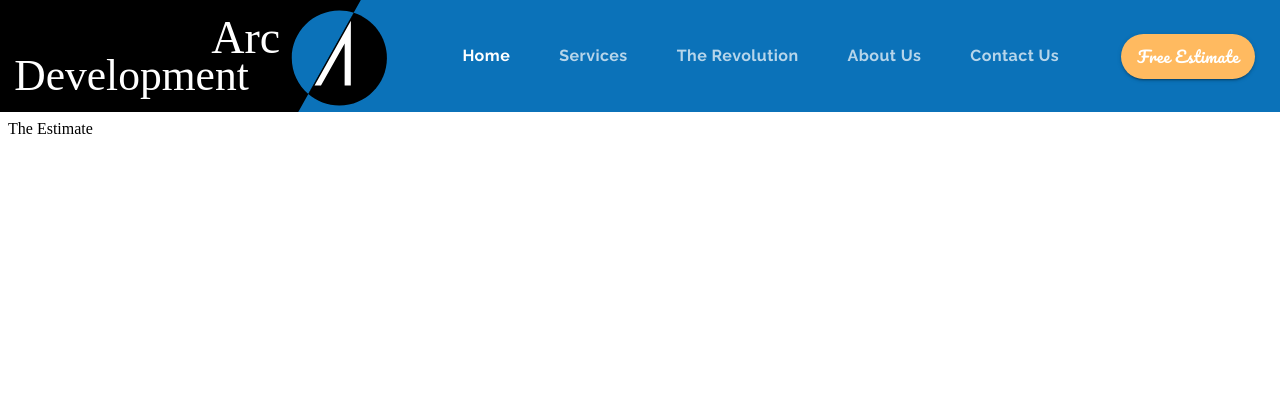
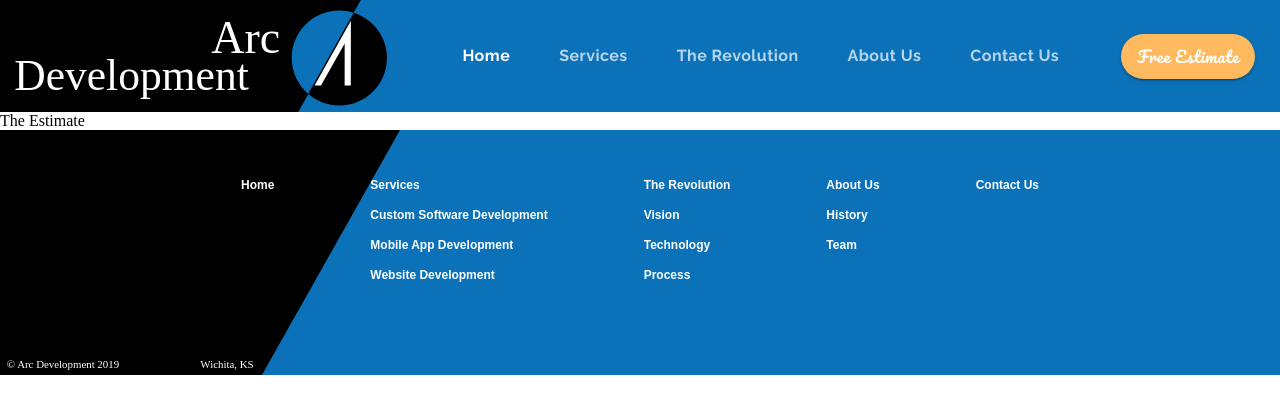
Before and after one commit to dtruong8/Material-UI-ReactJS, a React (Create React App) app in the folder arcdevelopment/: page /estimate in a window 1280 px wide. Shown: the top 414 px of the page. Built offline with nearby package versions, Linux system fonts and the light colour scheme.

Commit message:
Completed Active Tab
Complete responsive Grids

```diff
--- a/arcdevelopment/package.json
+++ b/arcdevelopment/package.json
@@ -3,9 +3,9 @@
   "version": "0.1.0",
   "private": true,
   "dependencies": {
-    "@material-ui/core": "^4.11.0",
+    "@material-ui/core": "^4.11.1",
     "@material-ui/icons": "^4.9.1",
-    "@material-ui/styles": "^4.10.0",
+    "@material-ui/styles": "^4.11.1",
     "@testing-library/jest-dom": "^5.11.6",
     "@testing-library/react": "^11.2.0",
     "@testing-library/user-event": "^12.2.2",
--- a/arcdevelopment/public/index.html
+++ b/arcdevelopment/public/index.html
@@ -26,7 +26,7 @@
     -->
     <title>Arc Development</title>
   </head>
-  <body>
+  <body style="margin:0">
     <noscript>You need to enable JavaScript to run this app.</noscript>
     <div id="root"></div>
     <!--
--- a/arcdevelopment/src/components/App.js
+++ b/arcdevelopment/src/components/App.js
@@ -1,18 +1,27 @@
-import React from 'react';
+import React, { useState } from 'react';
 import { ThemeProvider } from '@material-ui/styles';
 import {BrowserRouter, Route, Switch} from "react-router-dom";
 
 import theme from './ui/Theme';
 import Header from '../components/ui/Header';
+import Footer from '../components/ui/Footer';
+
 
 
 function App() {
+  const [value, setValue] = useState(0);
+  const [selectedIndex, setSelectedIndex] = useState(0);
   return (
     <ThemeProvider theme={ theme }>
       <BrowserRouter>
-        <Header />
+        <Header
+          value={value}
+          setValue={setValue}
+          selectedIndex={selectedIndex}
+          setSelectedIndex={setSelectedIndex}
+        />
         <Switch>
-          <Route exact path="/" component={() => <div>Home</div>} />
+          <Route exact path="/" component={() => <div style={{height:"2000px"}}>Home</div>} />
           <Route exact path="/services" component={() => <div>Services</div>} />
           <Route exact path="/customsoftware" component={() => <div>Custom Software</div>} />
           <Route exact path="/mobileapps" component={() => <div>Mobile Apps</div>} />
@@ -22,6 +31,12 @@
           <Route exact path="/contact" component={() => <div>Contact Us</div>} />
           <Route exact path="/estimate" component={() => <div>The Estimate</div>} />
         </Switch>
+        <Footer
+          value={value}
+          setValue={setValue}
+          selectedIndex={selectedIndex}
+          setSelectedIndex={setSelectedIndex}
+        />
       </BrowserRouter>
     </ThemeProvider>
   );
--- /dev/null
+++ b/arcdevelopment/src/components/ui/Footer.js
@@ -0,0 +1,115 @@
+import React from 'react';
+import { makeStyles } from '@material-ui/styles';
+import { Grid, Hidden } from '@material-ui/core';
+import { Link } from 'react-router-dom';
+
+import footerAdornment from '../../assets/Footer Adornment.svg';
+
+const useStyles = makeStyles(theme => ({
+    footer: {
+        backgroundColor: theme.palette.common.blue,
+        width: "100%",
+        zIndex: 1302,
+        position: "relative"
+    },
+    adornment: {
+        width: "25em",
+        verticalAlign: "bottom",
+        [theme.breakpoints.down("md")]: {
+            width: "21em"
+        },
+        [theme.breakpoints.down("xs")]: {
+            width: "15em"
+        }
+    },
+    mainContainer: {
+        position: "absolute"
+    },
+    link: {
+        color: "white",
+        fontFamily: "Arial",
+        fontSize: "0.75rem",
+        fontWeight: "bold",
+        textDecoration: "none"
+    },
+    gridItem: {
+        margin: "3em"
+    }
+}));
+
+export default function Footer(props) {
+    const classes = useStyles();
+
+    return (
+            <footer className={classes.footer}>
+            <Hidden mdDown>
+                <Grid container justify="center" className={classes.mainContainer}>
+                    <Grid item className={classes.gridItem}>
+                        <Grid container direction="column" spacing={2}>
+                            <Grid item component={Link} onClick={() => props.setValue(0)} to="/" className={classes.link}>
+                                Home
+                    </Grid>
+                        </Grid>
+                    </Grid>
+                    <Grid item className={classes.gridItem}>
+                        <Grid container direction="column" spacing={2}>
+                            <Grid item component={Link} onClick={() => { props.setValue(1); props.setSelectedIndex(0); }} to="/services" className={classes.link}>
+                                Services
+                    </Grid>
+                            <Grid item component={Link} onClick={() => { props.setValue(1); props.setSelectedIndex(1); }} to="/customsoftware" className={classes.link}>
+                                Custom Software Development
+                    </Grid>
+                            <Grid item component={Link} onClick={() => { props.setValue(1); props.setSelectedIndex(2); }} to="/mobileapps" className={classes.link}>
+                                Mobile App Development
+                    </Grid>
+                            <Grid item component={Link} onClick={() => { props.setValue(1); props.setSelectedIndex(3); }} to="/websites" className={classes.link}>
+                                Website Development
+                    </Grid>
+                        </Grid>
+                    </Grid>
+                    <Grid item className={classes.gridItem}>
+                        <Grid container direction="column" spacing={2}>
+                            <Grid item component={Link} onClick={() => props.setValue(2)} to="/revolution" className={classes.link}>
+                                The Revolution
+                    </Grid>
+                            <Grid item component={Link} onClick={() => props.setValue(2)} to="/revolution" className={classes.link}>
+                                Vision
+                    </Grid>
+                            <Grid item component={Link} onClick={() => props.setValue(2)} to="/revolution" className={classes.link}>
+                                Technology
+                    </Grid>
+                            <Grid item component={Link} onClick={() => props.setValue(2)} to="/revolution" className={classes.link}>
+                                Process
+                    </Grid>
+                        </Grid>
+                    </Grid>
+                    <Grid item className={classes.gridItem}>
+                        <Grid container direction="column" spacing={2}>
+                            <Grid item component={Link} onClick={() => props.setValue(3)} to="/about" className={classes.link}>
+                                About Us
+                    </Grid>
+                            <Grid item component={Link} onClick={() => props.setValue(3)} to="/about" className={classes.link}>
+                                History
+                    </Grid>
+                            <Grid item component={Link} onClick={() => props.setValue(3)} to="/about" className={classes.link}>
+                                Team
+                    </Grid>
+                        </Grid>
+                    </Grid>
+                    <Grid item className={classes.gridItem}>
+                        <Grid container direction="column" spacing={2}>
+                            <Grid item component={Link} onClick={() => props.setValue(4)} to="/contact" className={classes.link}>
+                                Contact Us
+                    </Grid>
+                        </Grid>
+                    </Grid>
+                </Grid>
+                <img
+                    alt="black decoractive slash"
+                    src={footerAdornment}
+                    className={classes.adornment}
+                />
+                </Hidden>
+            </footer>
+    );
+}
--- a/arcdevelopment/src/components/ui/Header.js
+++ b/arcdevelopment/src/components/ui/Header.js
@@ -3,7 +3,7 @@
     Tabs, Button, Menu, MenuItem,
     SwipeableDrawer, useMediaQuery, IconButton,
     List, ListItem, ListItemText} from '@material-ui/core';
-import { makeStyles, useTheme } from '@material-ui/styles';
+import { makeStyles, useTheme } from '@material-ui/core/styles';
 import MenuIcon from '@material-ui/icons/Menu';
 import { Link } from 'react-router-dom';
 
@@ -112,19 +112,18 @@
     const iOS = process.browser && /iPad|iPhone|iPod/.test(navigator.userAgent);
     const matches = useMediaQuery(theme.breakpoints.down('md'));
     const [openDrawer, setOpenDrawer] = useState(false);
-    const [value, setValue] = useState(0);
     const [anchorEl, setAnchorEl] = useState(null);
     const [openMenu, setOpenMenu] = useState(false);
-    const [selectedIndex, setSelectedIndex] = useState(0);
+
 
     const handleChange = (e, newValue) => {
-        setValue(newValue);
+        props.setValue(newValue);
     };
 
     const handleMenuItemClick = (e, i) => {
         setAnchorEl(null);
         setOpenMenu(false);
-        setSelectedIndex(1);
+        props.setSelectedIndex(1);
     };
 
     const handleClick = (e) => {
@@ -197,10 +196,10 @@
         [...menuOptions, ...routes].forEach(route => {
             switch(window.location.pathname) {
             case `${route.link}`:
-                if(value !== route.activeIndex){
-                    setValue(route.activeIndex)
-                    if(route.selectedIndex && route.selectedIndex !== selectedIndex){
-                        setSelectedIndex(route.selectedIndex)
+                if(props.value !== route.activeIndex){
+                    props.setValue(route.activeIndex)
+                    if(route.selectedIndex && route.selectedIndex !== props.selectedIndex){
+                        props.setSelectedIndex(route.selectedIndex)
                     }
                 }
                 break;
@@ -209,11 +208,11 @@
             }
         });
 
-    }, [value, menuOptions, selectedIndex, routes]);
+    }, [props.value, menuOptions, props.selectedIndex, routes, props]);
 
     const tabs = (
         <React.Fragment>
-            <Tabs value={value}
+            <Tabs value={props.value}
                 onChange={handleChange}
                 className={classes.tabContainer}
                 indicatorColor="primary"
@@ -252,10 +251,10 @@
                         classes={{ root: classes.menuItem }}
                         onClick={(event, i) => {
                             handleMenuItemClick(event, i);
-                            setValue(1);
+                            props.setValue(1);
                             handleClose()
                         }}
-                        selected={i === selectedIndex && value === 1}
+                        selected={i === props.selectedIndex && props.value === 1}
                     >
                         {option.name}
                     </MenuItem>
@@ -284,11 +283,11 @@
                             button
                             component={ Link }
                             to={ route.link }
-                            selected={ value === route.activeIndex }
+                            selected={ props.value === route.activeIndex }
                             classes={{selected: classes.drawerItemSelected}}
                             onClick={() => {
                                 setOpenDrawer(false);
-                                setValue(route.activeIndex)
+                                props.setValue(route.activeIndex)
                             }}
                         >
                             <ListItemText
@@ -301,13 +300,13 @@
                         </ListItem>
                     ))}
                     <ListItem
-                         onClick={() => {setOpenDrawer(false); setValue(5);}}
+                         onClick={() => {setOpenDrawer(false); props.setValue(5);}}
                         divider
                         classes={{ root: classes.drawerItemEstimate,
                             selected: classes.drawerItemSelected }}
                         component={Link}
                         to="/estimate"
-                        selected={value === 5}>
+                        selected={props.value === 5}>
                         <ListItemText
                             className={ classes.drawerItem }
                             disableTypography
@@ -331,7 +330,7 @@
                         <Button
                             component={Link}
                             to="/"
-                            onClick={() => setValue(0)}
+                            onClick={() => props.setValue(0)}
                             disableRipple
                             className={classes.logoContainer}>
                             <img alt="company logo" className={classes.logo} src={logo} />
```
Also changed, not shown: 1 other file (tests, documents, lock files or other folders).
